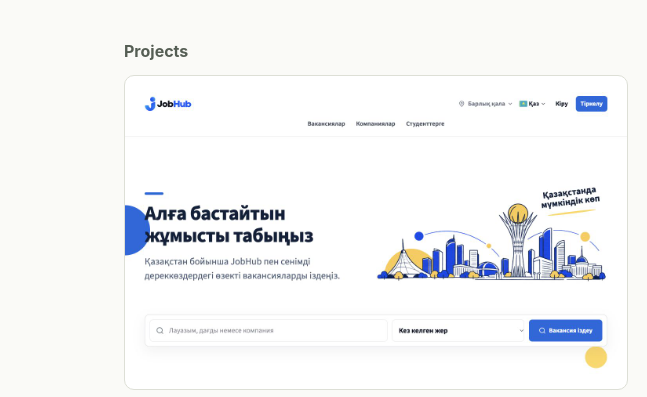
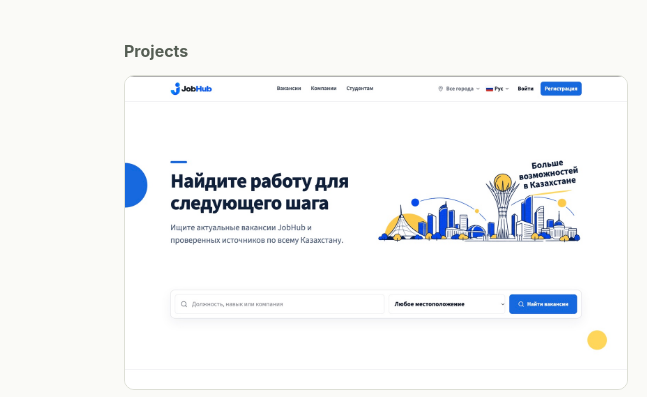
Before and after one commit to bsanat/bsanat.github.io, a plain HTML site: page index.html in a window 1280 px wide. Shown: the part 682-1079 px from the top of the page, 0-647 px from the left. Drawn offline with Linux system fonts and the light colour scheme.

Commit message:
Use desktop screenshot for JobHub

```diff
--- a/index.html
+++ b/index.html
@@ -57,7 +57,7 @@
       <h2>Projects</h2>
       <div class="projects">
         <article>
-          <a class="project-image" href="https://jobhub-lovat.vercel.app" aria-label="Open JobHub"><img src="assets/images/jobhub.jpg" width="1280" height="720" alt="JobHub homepage with a job search form and Astana skyline"></a>
+          <a class="project-image" href="https://jobhub-lovat.vercel.app" aria-label="Open JobHub"><img src="assets/images/jobhub-desktop.jpg" width="1440" height="900" alt="JobHub homepage with a job search form and Astana skyline"></a>
           <div class="project-heading"><h3><a href="https://jobhub-lovat.vercel.app">JobHub</a></h3></div>
           <p>Platform for finding jobs and hiring in Kazakhstan.</p>
           <a class="source" href="https://github.com/bsanat/JobHub">Source code</a>
```
Also changed, not shown: assets/images/jobhub-desktop.jpg (added).
